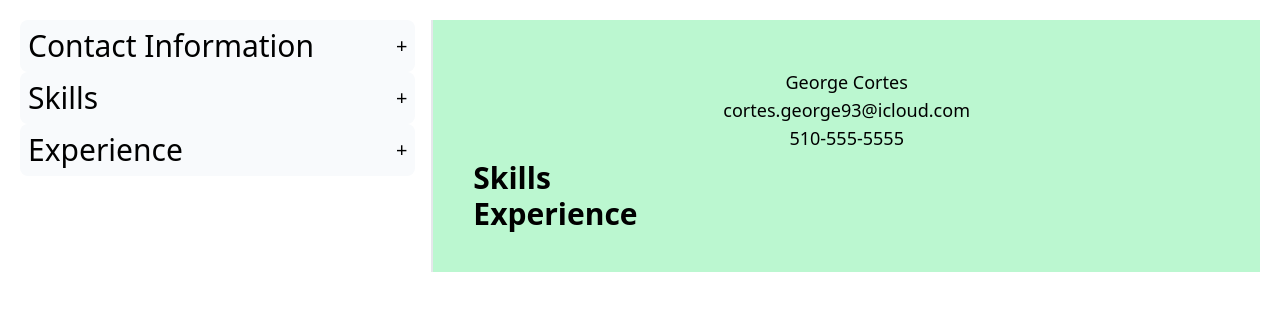
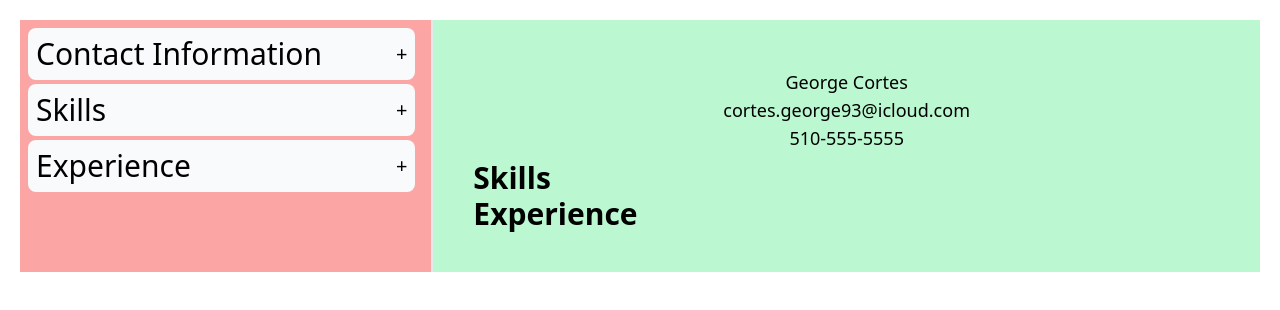
Before and after one commit to GeoCort/CvBuilder, a React (Vite) app in the folder cvbuilder/: page / in a window 1280 px wide. Shown: the top 310 px of the page. Built offline with nearby package versions, Linux system fonts and the light colour scheme.

Commit message:
pdf functionality mostly done

```diff
--- a/cvbuilder/index.html
+++ b/cvbuilder/index.html
@@ -5,7 +5,7 @@
     <link rel="icon" type="image/svg+xml" href="/vite.svg" />
     <link rel="stylesheet" href="index.css">
     <meta name="viewport" content="width=device-width, initial-scale=1.0" />
-    <title>Vite + React</title>
+    <title noprint >Vite + React</title>
   </head>
   <body>
     <div id="root"></div>
--- a/cvbuilder/src/components/Header.jsx
+++ b/cvbuilder/src/components/Header.jsx
@@ -57,8 +57,8 @@ function Header(){
     return(
     <div className='max-w-full'>
         <div className='grid grid-cols-3 grid-rows-1 p-5'>
-            <div className='border-r-2 pr-4'>
-            <div  className={toggleMenu === false ? '':'rounded-lg bg-slate-50'}>
+            <div className='flex flex-col gap-1 print:hidden border-r-2 pr-4 bg-red-300 p-2 '>
+            <div noprint className={toggleMenu === false ? '':'rounded-lg  bg-slate-50'}>
                     <button className='w-full flex justify-between items-center p-2  rounded-lg  bg-slate-50 hover:bg-blue-300' onClick={()=> setToggleMenu(!toggleMenu)}>
                         <span className='text-3xl'>Contact Information</span>
                         <span className='text-xl'>{toggleMenu === false ? "+" : "-"}</span>
@@ -141,7 +141,7 @@ function Header(){
                 </div>
             </div>
             {/* right half */}
-            <div className='p-10 bg-green-200 col-span-2'>
+            <div className='p-10 bg-green-200 col-span-2 print:col-span-3'>
                 <ResumeHeader
                 firstName={firstName}
                 lastName={lastName}
```
Also changed, not shown: cvbuilder/src/components/ResumeEducation.jsx (added).
